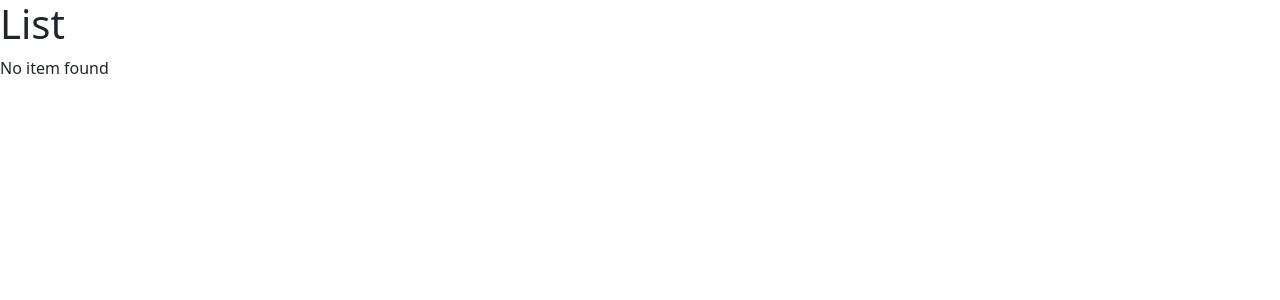
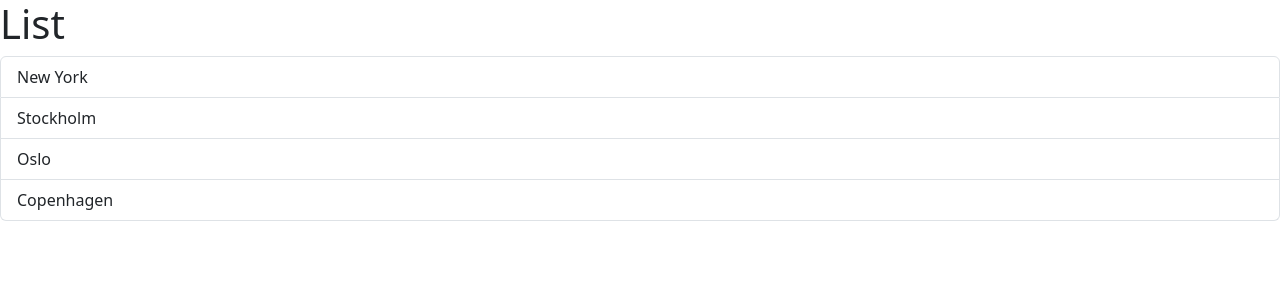
Before and after one commit to K3mp3/Learn-React, a React (Vite) app: page / in a window 1280 px wide. Shown: the top 300 px of the page. Built offline with nearby package versions, Linux system fonts and the light colour scheme.

Commit message:
Handling events

```diff
--- a/src/components/ListGroup.tsx
+++ b/src/components/ListGroup.tsx
@@ -1,14 +1,19 @@
+import { MouseEvent } from "react";
+
 function ListGroup() {
-  let items = ["New York", "Stockholm", "Oslo", "Copenhagen"];
-  items = [];
+  const items = ["New York", "Stockholm", "Oslo", "Copenhagen"];
+
+  const handleClick = (e: MouseEvent) => console.log(e);
 
   return (
     <>
       <h1>List</h1>
       {items.length === 0 && <p>No item found</p>}
       <ul className="list-group">
-        {items.map((item) => (
-          <li key={item}>{item}</li>
+        {items.map((item, index) => (
+          <li className="list-group-item" key={item} onClick={handleClick}>
+            {item}
+          </li>
         ))}
       </ul>
     </>
```
